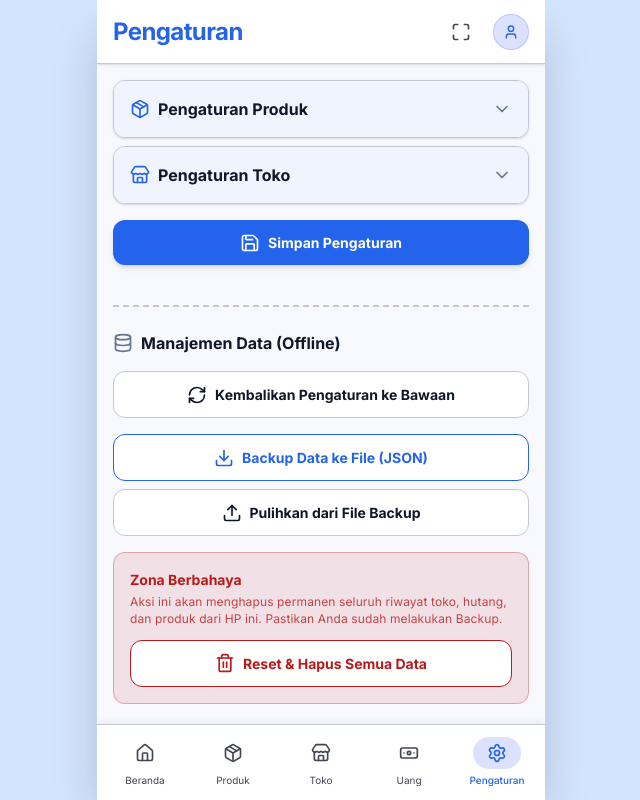
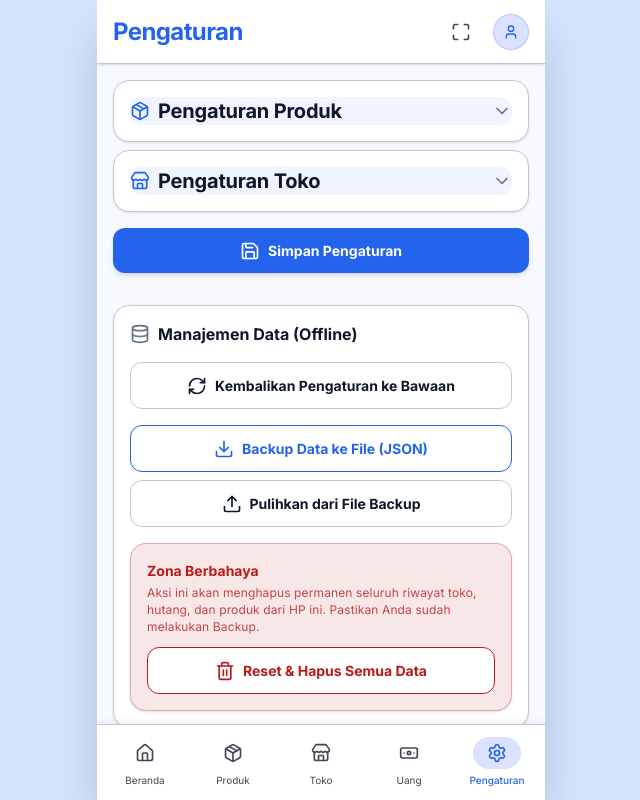
Before and after one commit to arkanafaisal/juragan-titip, a React (Vite) app in the folder frontend/: page /settings in a window 1280 px wide. Shown: the whole page, without its empty margins (319-959 px from the left). Built offline with nearby package versions, Linux system fonts and the light colour scheme.

Commit message:
update(settings page): use section card

```diff
--- a/frontend/src/components/shared/section-card.tsx
+++ b/frontend/src/components/shared/section-card.tsx
@@ -1,14 +1,16 @@
-import { ReactNode } from "react";
+import type { ReactNode } from "react";
 
 export function SectionCard({
   children,
-  className = ""
+  className = "",
+  id
 }: {
   children: ReactNode;
   className?: string;
+  id?: string;
 }) {
   return (
-    <section className={`bg-surface-container-lowest p-4 rounded-2xl shadow-sm border border-outline-variant ${className}`.trim()}>
+    <section id={id} className={`bg-surface-container-lowest p-4 rounded-2xl shadow-sm border border-outline-variant ${className}`.trim()}>
       {children}
     </section>
   );
--- a/frontend/src/pages/settings.tsx
+++ b/frontend/src/pages/settings.tsx
@@ -17,6 +17,7 @@ import { settingsApi } from "@/services/api/settings";
 import { backupApi } from "@/services/api/backup";
 import { ConfirmationModal } from "@/components/shared/confirmation-modal";
 import { VALIDATION_RULES } from "@/lib/validation-rules";
+import { SectionCard } from "@/components/shared/section-card";
 
 export default function SettingsPage() {
   const [searchParams] = useSearchParams();
@@ -219,19 +220,19 @@ export default function SettingsPage() {
         </div> */}
 
         {/* SECTION: PENGATURAN PRODUK */}
-        <div id="section-produk" className="bg-surface rounded-xl border border-outline-variant overflow-hidden shadow-sm transition-all">
+        <SectionCard id="section-produk" className="transition-all">
           <button
             onClick={() => toggleSection('produk')}
-            className="w-full flex justify-between items-center p-md bg-surface-container-low hover:bg-surface-bright transition-colors"
+            className="w-full flex justify-between items-center bg-surface-container-low hover:bg-surface-bright rounded-xl transition-colors"
           >
-            <span className="font-h3 text-h3 font-bold text-text-primary flex items-center gap-sm">
+            <span className="font-h2 text-h2 font-bold text-text-primary flex items-center gap-sm">
               <Package className="w-5 h-5 text-primary" /> Pengaturan Produk
             </span>
             {openSection === 'produk' ? <ChevronUp className="w-5 h-5 text-text-secondary"/> : <ChevronDown className="w-5 h-5 text-text-secondary"/>}
           </button>
 
           {openSection === 'produk' && (
-            <div className="p-md border-t border-outline-variant bg-surface space-y-md animate-in slide-in-from-top-2">
+            <div className="pt-4 mt-4 border-t border-outline-variant space-y-md animate-in slide-in-from-top-2">
 
               <div>
                 <label className="font-body-sm text-body-sm font-medium text-text-secondary block mb-1.5">
@@ -278,22 +279,22 @@ export default function SettingsPage() {
               </div>
             </div>
           )}
-        </div>
+        </SectionCard>
 
         {/* SECTION: PENGATURAN TOKO */}
-        <div id="section-toko" className="bg-surface rounded-xl border border-outline-variant overflow-hidden shadow-sm transition-all">
+        <SectionCard id="section-toko" className="transition-all">
           <button
             onClick={() => toggleSection('toko')}
-            className="w-full flex justify-between items-center p-md bg-surface-container-low hover:bg-surface-bright transition-colors"
+            className="w-full flex justify-between items-center bg-surface-container-low hover:bg-surface-bright rounded-xl transition-colors"
           >
-            <span className="font-h3 text-h3 font-bold text-text-primary flex items-center gap-sm">
+            <span className="font-h2 text-h2 font-bold text-text-primary flex items-center gap-sm">
               <Store className="w-5 h-5 text-primary" /> Pengaturan Toko
             </span>
             {openSection === 'toko' ? <ChevronUp className="w-5 h-5 text-text-secondary"/> : <ChevronDown className="w-5 h-5 text-text-secondary"/>}
           </button>
 
           {openSection === 'toko' && (
-            <div className="p-md border-t border-outline-variant bg-surface space-y-md animate-in slide-in-from-top-2">
+            <div className="pt-4 mt-4 border-t border-outline-variant space-y-md animate-in slide-in-from-top-2">
               <div>
                 <label className="font-body-sm text-body-sm font-medium text-text-secondary block mb-1.5">
                   Batas Peringatan Belum Dikunjungi (Hari)
@@ -339,7 +340,7 @@ export default function SettingsPage() {
               </div>
             </div>
           )}
-        </div>
+        </SectionCard>
 
         {/* SECTION: KASIR & TRANSAKSI */}
         {/* <div id="section-transaksi" className="bg-surface rounded-xl border border-outline-variant overflow-hidden shadow-sm transition-all">
@@ -415,7 +416,7 @@ export default function SettingsPage() {
 
 
         {/* SECTION 4: MANAJEMEN DATA (DANGER ZONE) */}
-        <div className="mt-xl pt-lg border-t-2 border-dashed border-outline-variant">
+        <SectionCard className="mt-8">
           <h2 className="font-h3 text-h3 font-bold text-text-primary flex items-center gap-2 mb-md">
             <Database className="w-5 h-5 text-text-secondary" /> Manajemen Data (Offline)
           </h2>
@@ -452,7 +453,7 @@ export default function SettingsPage() {
             />
 
             {/* ZONA BERBAHAYA */}
-            <div className="bg-error/10 border border-error/30 rounded-xl p-md mt-md">
+            <SectionCard className="!bg-error/10 !border-error/30 mt-md">
               <h3 className="font-body text-body font-bold text-error mb-1">Zona Berbahaya</h3>
               <p className="font-caption text-caption text-error/80 mb-3">
                 Aksi ini akan menghapus permanen seluruh riwayat toko, hutang, dan produk dari HP ini. Pastikan Anda sudah melakukan Backup.
@@ -463,9 +464,9 @@ export default function SettingsPage() {
               >
                 <Trash2 className="w-5 h-5" /> Reset & Hapus Semua Data
               </button>
-            </div>
+            </SectionCard>
           </div>
-        </div>
+        </SectionCard>
 
       </div>
 
```
